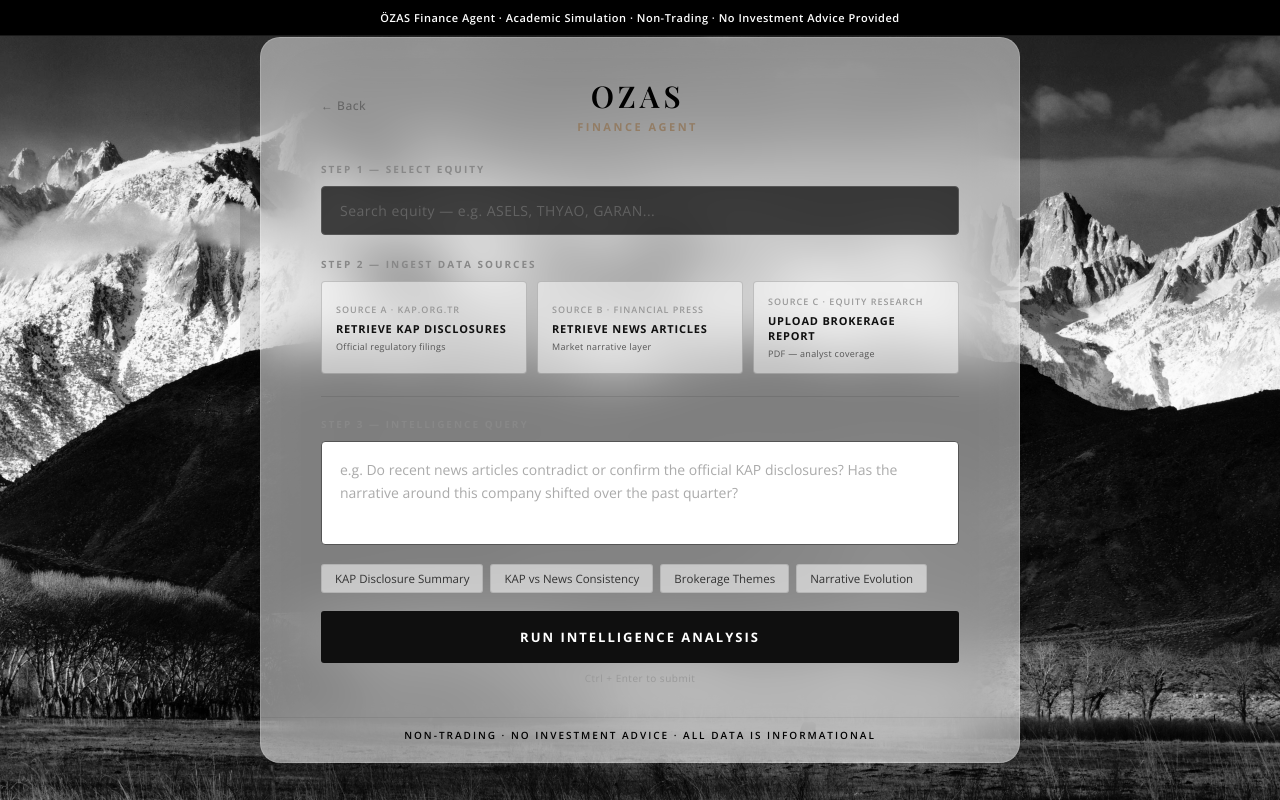
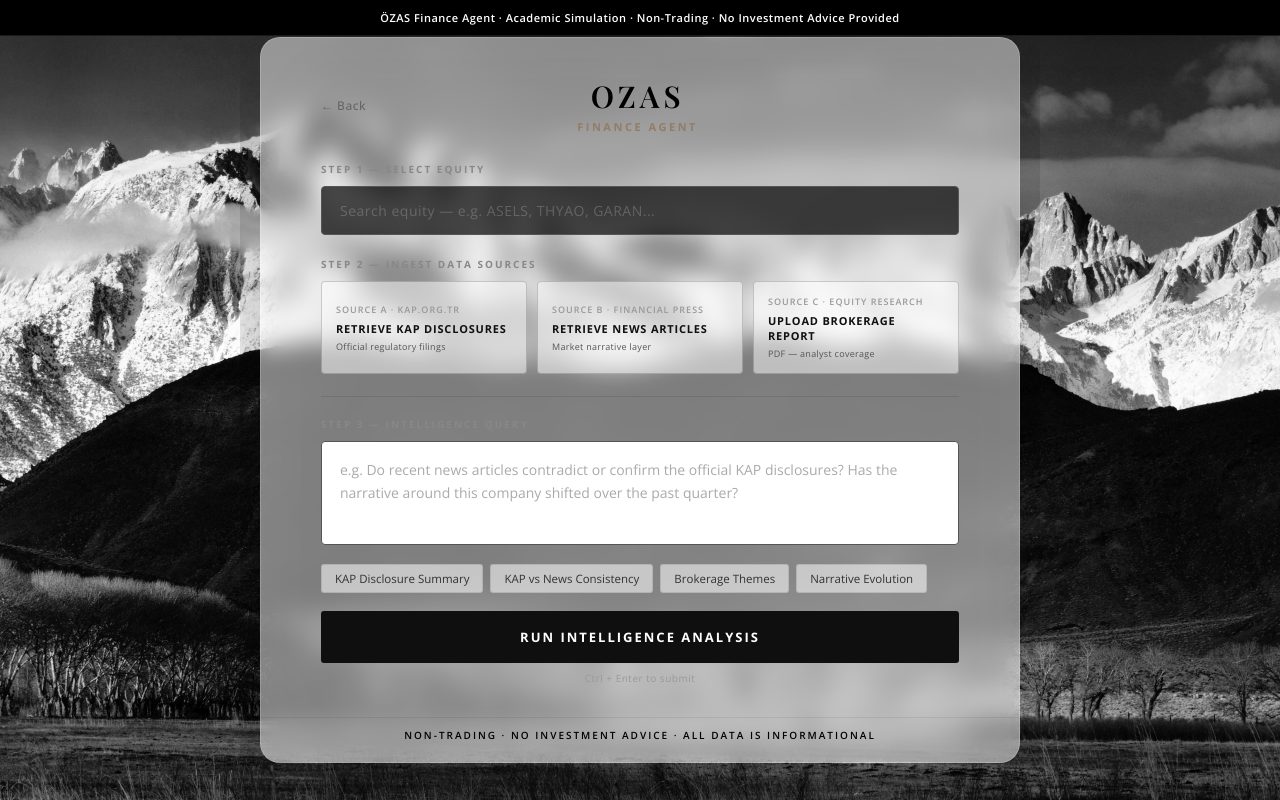
Before and after one commit to berkeozdemir06/banking-system-final, a FastAPI app: page /agent in a window 1280 px wide. Run offline with FastAPI, Linux system fonts and the light colour scheme; parts of the project's set-up code (start-up, migrations or seed data) failed here and were passed over.

Commit message:
Performance optimization for agent screen

```diff
--- a/frontend/templates/agent.html
+++ b/frontend/templates/agent.html
@@ -59,14 +59,14 @@
             width: 100%;
             max-width: 760px;
             background-color: rgba(255,255,255,0.48);
-            backdrop-filter: blur(28px) saturate(170%);
-            -webkit-backdrop-filter: blur(28px) saturate(170%);
+            backdrop-filter: blur(12px) saturate(170%);
+            -webkit-backdrop-filter: blur(12px) saturate(170%);
             border-radius: 20px;
             border: 1px solid rgba(255,255,255,0.2);
             box-shadow: 0 40px 100px rgba(0,0,0,0.3), inset 0 0 80px rgba(255,255,255,0.05);
             overflow: visible;
             margin: auto;
-            animation: fadeIn 0.8s cubic-bezier(0.16, 1, 0.3, 1);
+            animation: fadeIn 0.4s cubic-bezier(0.16, 1, 0.3, 1);
         }
 
         @keyframes fadeIn {
```
